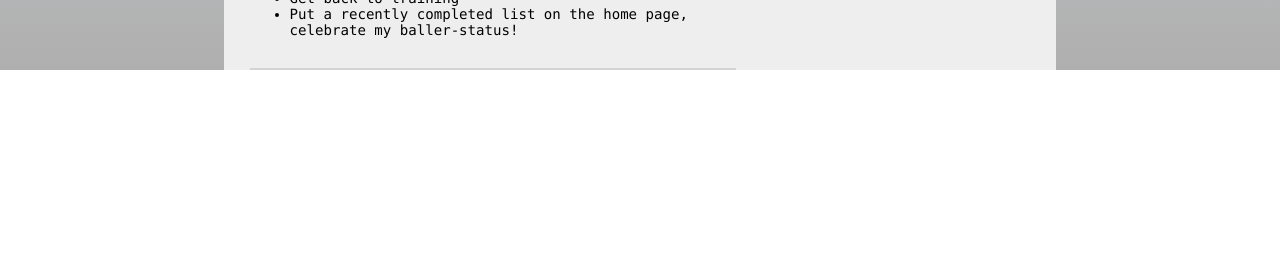
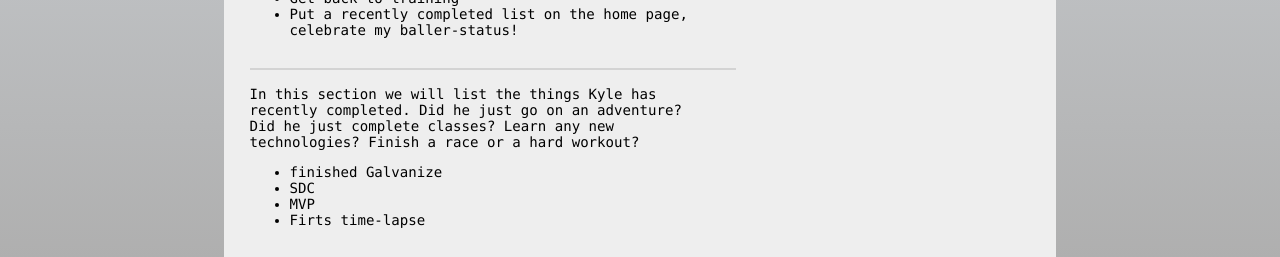
Before and after one commit to tilley-kyle/kyle-portfolio, a React (Create React App) app: page / in a window 1280 px wide. Shown: the part 758-1015 px from the top of the page. Before the commit the page ends 828 px from the top, so only its background shows below. Built offline with nearby package versions, Linux system fonts and the light colour scheme.

Commit message:
add the next things section

```diff
--- a/src/components/Home.css
+++ b/src/components/Home.css
@@ -1,10 +1,9 @@
 .home-container {
   display: grid;
   grid-template-columns: 1fr 65vmax 1fr;
-  /* background-image: linear-gradient(#DAE0E6, #afafaf); */
 }
 
-.next-container {
+.recent-container {
   width: 36vmax;
   padding: 2vmin 2vmax;
   padding-left: 0vmax;
--- a/src/components/Home.jsx
+++ b/src/components/Home.jsx
@@ -8,12 +8,11 @@ const Home = () => (
     <div className="center-column">
     <img className="fricken" src={image} alt="where is the Fricken?"/>
       <h1 className="title1">Welcome to the world of Kyle</h1>
-
       <p className="top-paragraph">Here we might find information as to why this site might exist. Will this site be for the Code of Kyle? Will it be for view the world as Kyle
         attempts to capture it through the lenses of a DSLR? Maybe we will learn who Kyle is in a section that describes what this site is About. What about a blog-like section, talking
         about the comings and goings of Kyle's life in Code, photography, or other interests? One thing we do know is that we don't actually know what is to come. This is just a filler paragraph you read.
       </p>
-      <div className="next-container">
+      <div className="recent-container">
         Here we might find some information on what Kyle has planned next in the pipeline. Is he going to build a cool new app? Learn a crazy new tech? Run another ultra-marathon?
         Maybe he'll take a sweet shot of the Milky Way? Who knows, but yet again you are reading filler.
         <ul className="ul">
@@ -26,6 +25,16 @@ const Home = () => (
           <li className="li">Put a recently completed list on the home page, celebrate my baller-status!</li>
         </ul>
       </div>
+      <div className="recent-container">
+        In this section we will list the things Kyle has recently completed. Did he just go on an adventure?
+        Did he just complete classes? Learn any new technologies? Finish a race or a hard workout?
+        <ul className="ul">
+          <li className="li">finished Galvanize</li>
+          <li className="li">SDC</li>
+          <li className="li">MVP</li>
+          <li className="li">Firts time-lapse</li>
+        </ul>
+      </div>
     </div>
     <div className="right-column"></div>
   </div>
```
Also changed, not shown: 1 other file (tests, documents, lock files or other folders).
